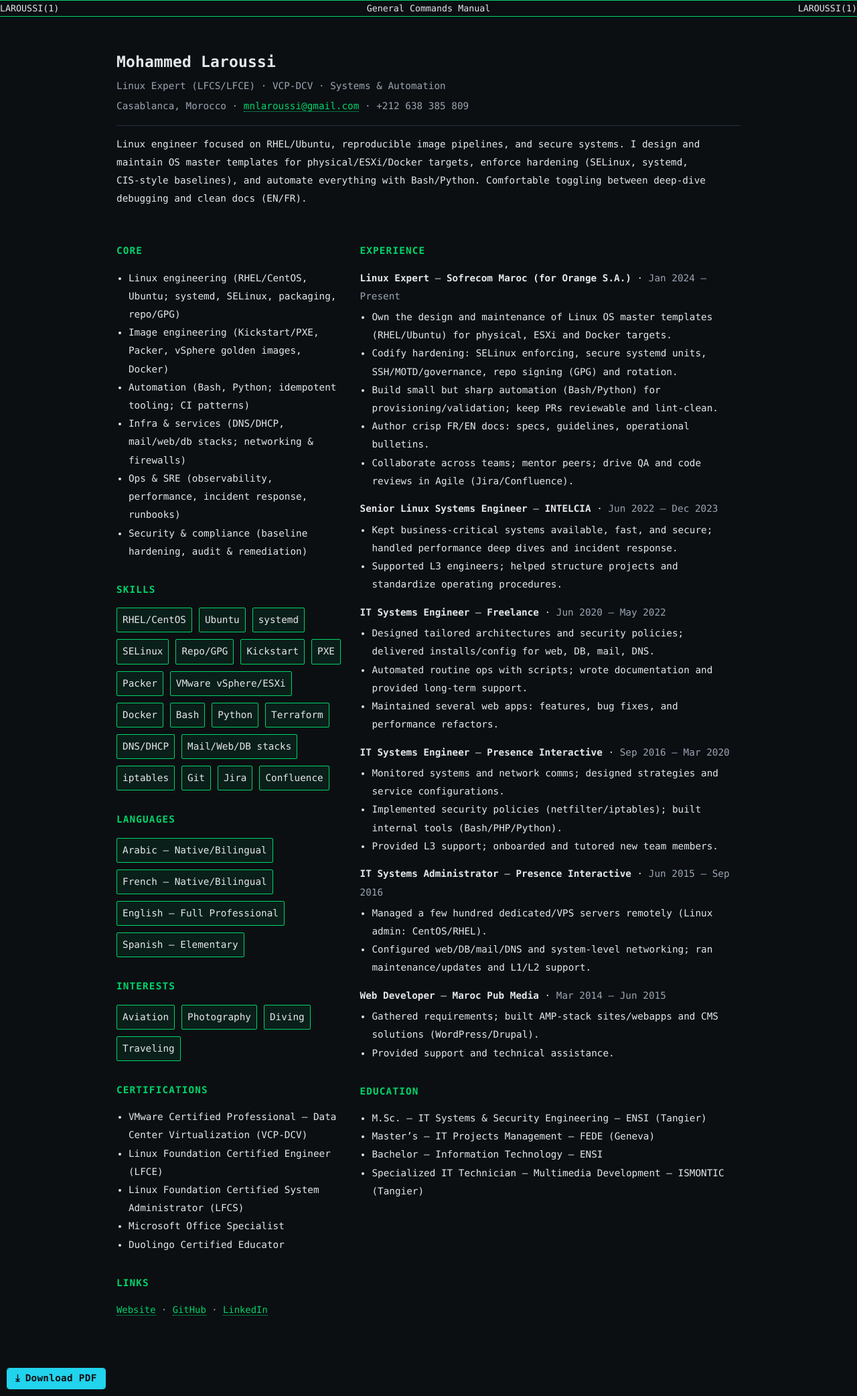
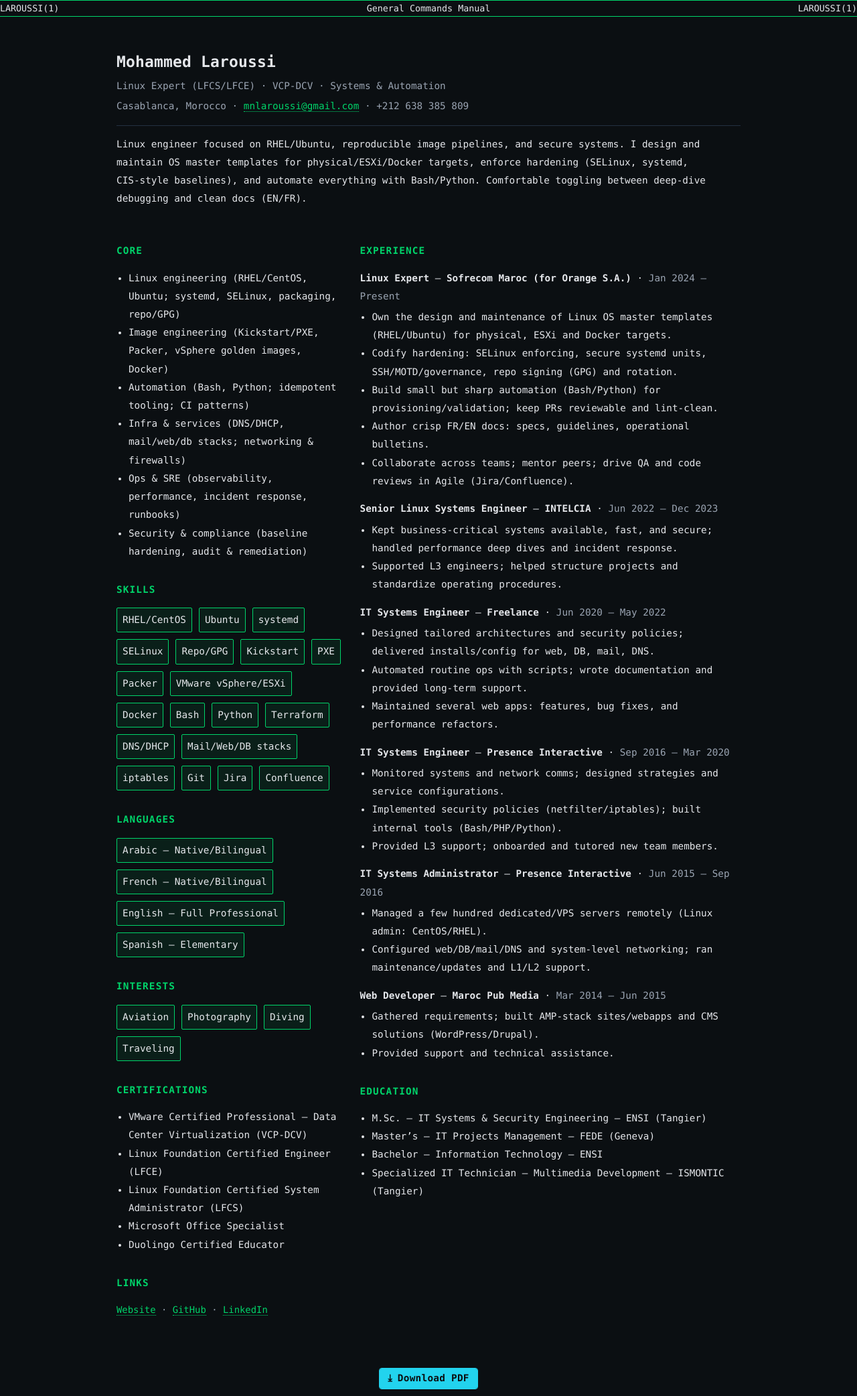
Before and after one commit to mlaroussi/resume, a Jekyll site: the page built from index.md, in a window 1280 px wide. Shown: the whole page at 67% size. Built offline with Jekyll 4.4.1, drawn with Linux system fonts in a browser that asks for light colours.

Commit message:
Enhance footer styling and adjust print font size for better readability

```diff
--- a/assets/css/site.css
+++ b/assets/css/site.css
@@ -70,7 +70,7 @@ ul.tags li{padding:4px 8px;border:1px solid var(--accent);border-radius:2px;back
 
 /* Footer */
 .no-print{display:block}
-footer{display:flex;justify-content:center;padding:10px}
+footer{display:flex;justify-content:center;align-items:center;text-align:center;width:100%;padding:10px}
 
 /* Avoid ugly breaks */
 section,.item{break-inside:avoid;page-break-inside:avoid}
@@ -85,7 +85,7 @@ h2{break-after:avoid}
   -webkit-print-color-adjust:exact;print-color-adjust:exact;
 
   /* Smaller print font only */
-  html{font:9.5pt/1.35 ui-monospace,SFMono-Regular,Menlo,Consolas,"Liberation Mono",monospace}
+  html{font:9pt/1.32 ui-monospace,SFMono-Regular,Menlo,Consolas,"Liberation Mono",monospace}
 
   /* Hide screen-only UI */
   .manbar{display:none !important}
@@ -95,6 +95,7 @@ h2{break-after:avoid}
   a{color:#000 !important;text-decoration:none;border:0}
   hr{border-top:1px solid #000}
   section h2{color:#000;margin:.3rem 0 .45rem}
+  .meta, .small, .dates { color:#111 !important }
 
   /* Layout tightening */
   .container{padding:0}
```
